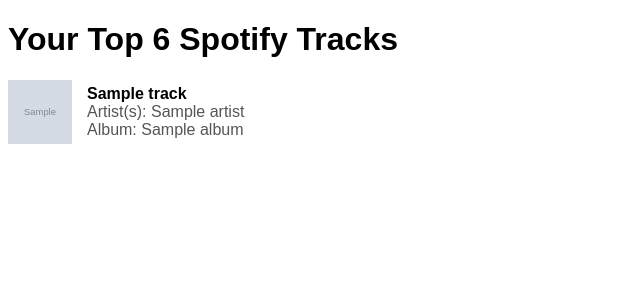
After one commit to lmahdy/The-secret-recipe, a Django app: template recipes/templates/recipes/top_tracks.html in a window 1280 px wide. The commit adds this page. Shown: the top 300 px of the page, without its empty margins (0-640 px from the left). Run offline with Django 5.2, Linux system fonts and the light colour scheme; the template is opened without the code that fills it: most values are stand-ins (such as "Sample title", 1, 10 or a date in 2020); grey boxes marked "Sample" are stand-in pictures.

Commit message:
adding spotify api auth and generating to tracks

```diff
--- a/recipe_project/settings.py
+++ b/recipe_project/settings.py
@@ -21,6 +21,11 @@
 DEEPGRAM_API_KEY = '6e0db86ed447ae842b0a123aa4aa4921ce2a5d0c'
 
 RESEND_API_KEY = "re_MjqXW8yy_EVTogRQN41N59bvQLJfaxw7q"
+
+
+SPOTIFY_CLIENT_ID = os.getenv("SPOTIFY_CLIENT_ID")
+SPOTIFY_CLIENT_SECRET = os.getenv("SPOTIFY_CLIENT_SECRET")
+SPOTIFY_REDIRECT_URI = os.getenv("SPOTIFY_REDIRECT_URI")
 
 
 
--- a/recipes/templates/recipes/search_results.html
+++ b/recipes/templates/recipes/search_results.html
@@ -28,6 +28,8 @@
     <a href="{% url 'map_view' %}">Go to Map Search</a>
     <br>
     <a href="{% url 'summarize_audio' %}">Go to Audio Summarizer</a>
+    <br>
+    <a href="{% url 'top_tracks' %}">Go to Top Tracks</a>
 
 </body>
 </html>
--- /dev/null
+++ b/recipes/templates/recipes/top_tracks.html
@@ -0,0 +1,37 @@
+<!DOCTYPE html>
+<html lang="en">
+<head>
+    <meta charset="UTF-8">
+    <meta name="viewport" content="width=device-width, initial-scale=1.0">
+    <title>Top Tracks</title>
+    <style>
+        body { font-family: Arial, sans-serif; }
+        .track { display: flex; align-items: center; margin: 20px 0; }
+        .track img { width: 64px; height: 64px; margin-right: 15px; }
+        .track-info { display: flex; flex-direction: column; }
+        .track-name { font-weight: bold; }
+        .track-artist, .track-album { color: #555; }
+    </style>
+</head>
+<body>
+    <h1>Your Top 6 Spotify Tracks</h1>
+    {% if tracks %}
+        <div>
+            {% for track in tracks %}
+                <div class="track">
+                    {% if track.image_url %}
+                        <img src="{{ track.image_url }}" alt="{{ track.name }}">
+                    {% endif %}
+                    <div class="track-info">
+                        <div class="track-name">{{ track.name }}</div>
+                        <div class="track-artist">Artist(s): {{ track.artist }}</div>
+                        <div class="track-album">Album: {{ track.album }}</div>
+                    </div>
+                </div>
+            {% endfor %}
+        </div>
+    {% else %}
+        <p>No tracks available. Please try logging in again.</p>
+    {% endif %}
+</body>
+</html>
--- a/recipes/urls.py
+++ b/recipes/urls.py
@@ -5,6 +5,9 @@
     path('', views.index, name='index'),  # URL for the contact form
     path('search/', views.search_recipe, name='search_recipe'),#this is the url that will be used to search for recipes
     path('map/', views.map_view, name='map_view'),  #this is the url that will be used to display the map
-    path('summarize_audio/', views.summarize_audio, name='summarize_audio')
+    path('summarize_audio/', views.summarize_audio, name='summarize_audio'),
+    path('spotify/login/', views.spotify_login, name='spotify_login'),
+    path('spotify/callback/', views.spotify_callback, name='spotify_callback'),
+    path('spotify/top-tracks/', views.top_tracks, name='top_tracks'),
 
 ]
```
Also changed, not shown: recipes/views.py (+60 -1 lines), db.sqlite3.
